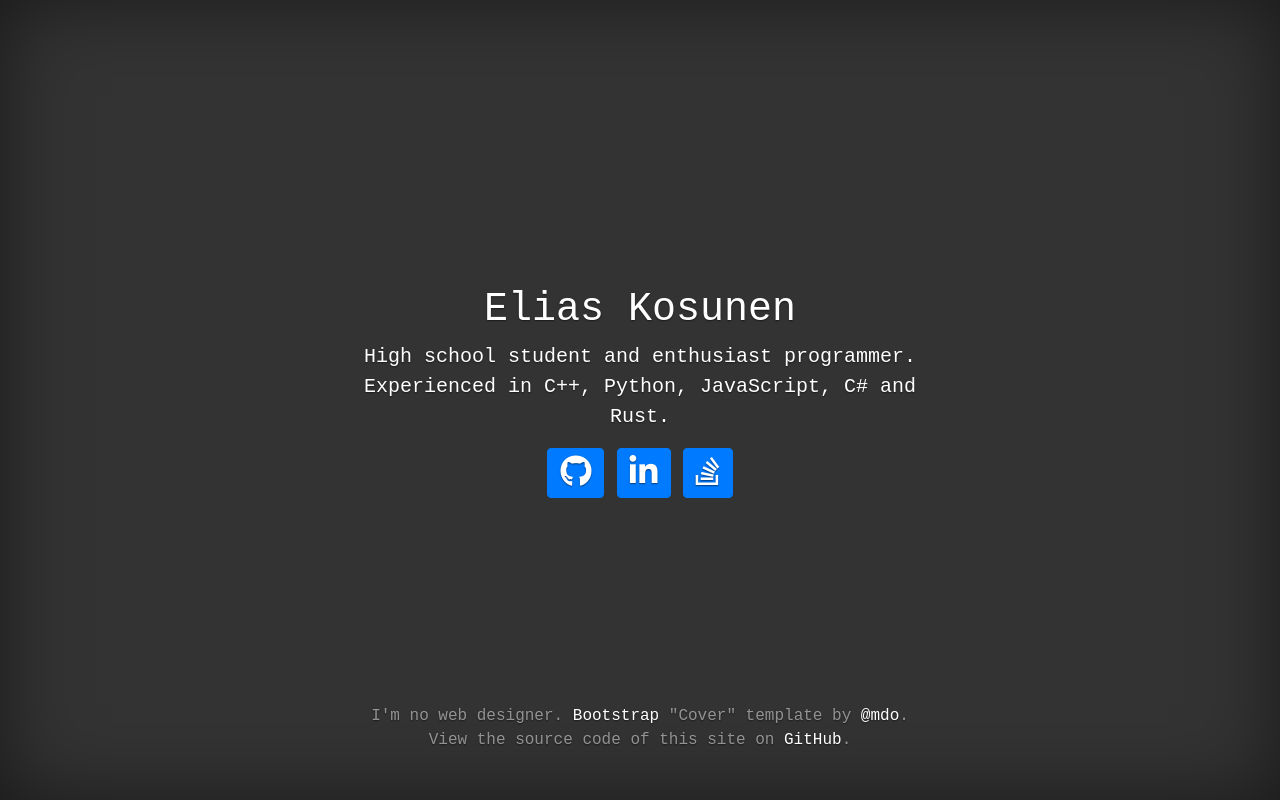
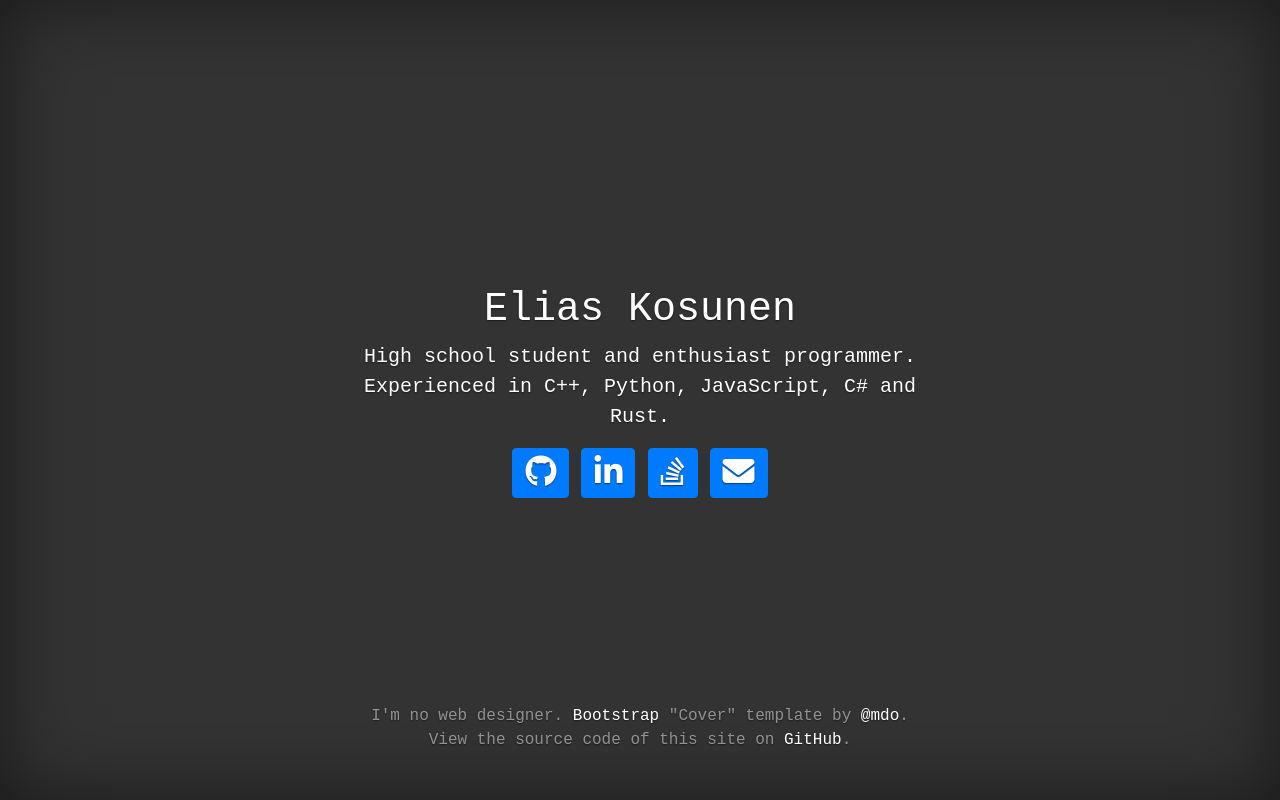
Before and after one commit to eliaskosunen/eliaskosunen.github.io, a plain HTML site: page index.html in a window 1280 px wide. Drawn offline with nearby package versions, Linux system fonts and the light colour scheme; a small style sheet from the web is missing.

Commit message:
Add mail

```diff
--- a/index.html
+++ b/index.html
@@ -36,6 +36,10 @@
                                 <span class="fa fa-stack-overflow fa-2x" aria-hidden="true"></span>
                                 <span class="sr-only">StackOverflow profile</span>
                             </a>
+                            <a href="mailto:elias.kosunen@gmail.com" class="btn btn-primary">
+                                <span class="fa fa-envelope fa-2x" aria-hidden="true"></span>
+                                <span class="sr-only">Email: elias.kosunen@gmail.com</span>
+                            </a>
                         </p>
                     </main>
 
```
